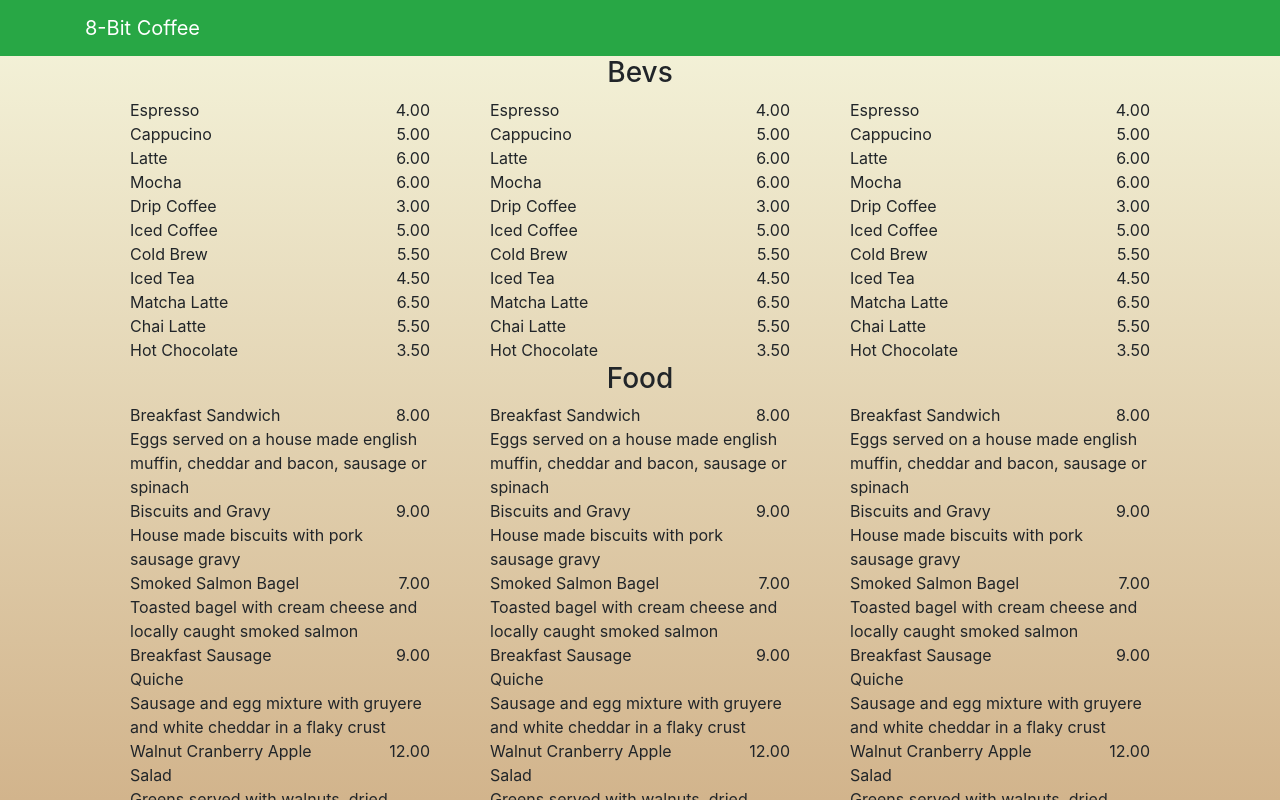
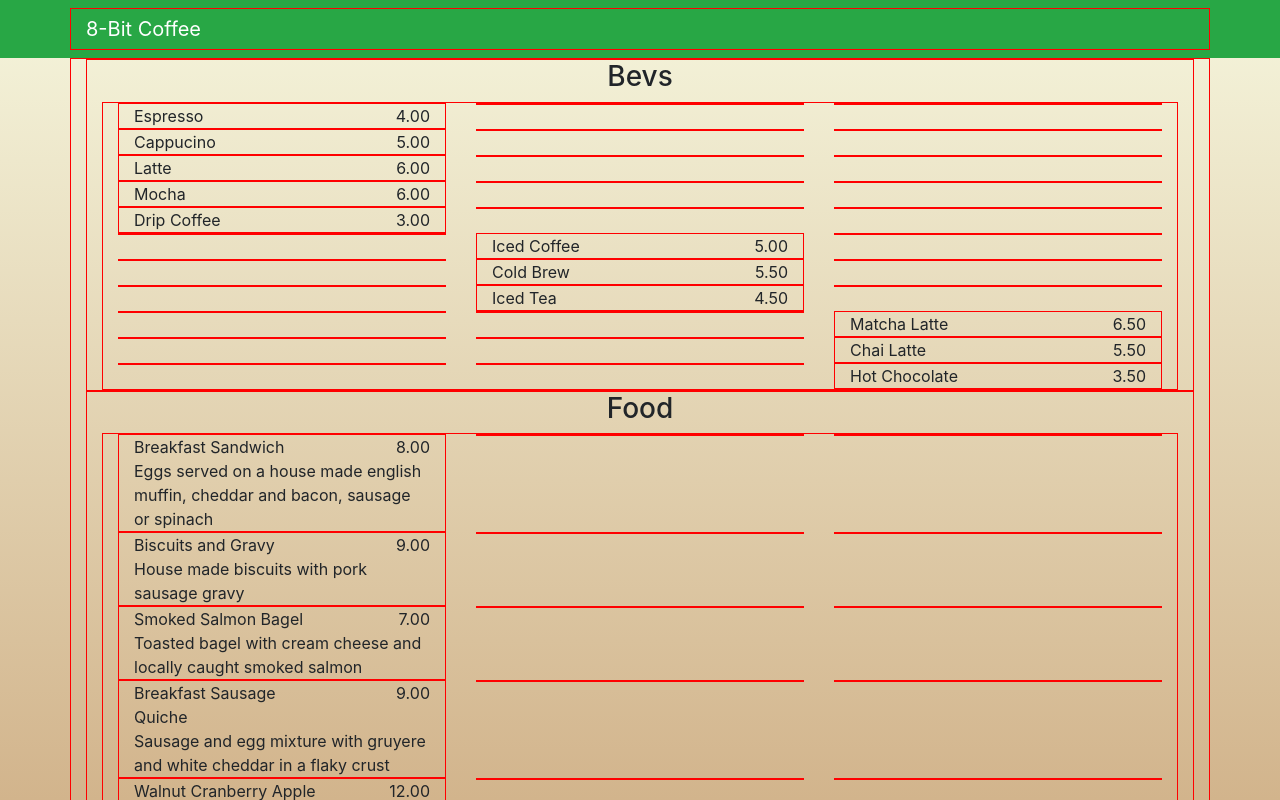
Before and after one commit to ddukelow/eightBitCoffee, a React (Create React App) app: page / in a window 1280 px wide. Shown: the top 800 px of the page. Built offline with nearby package versions, Linux system fonts and the light colour scheme.

Commit message:
menu is kind of working, but I need to restructure things

```diff
--- a/src/App.css
+++ b/src/App.css
@@ -47,6 +47,10 @@ body {
   }
 }
 
-/* .container {
+/* .row {
+  border: 1px solid green;
+} */
+
+.container {
   border: 1px solid red;
-} */
+}
--- a/src/components/MenuItem.js
+++ b/src/components/MenuItem.js
@@ -4,6 +4,7 @@ class MenuItem extends Component {
     constructor(props) {
         super(props);
     }
+
 
     menuSlot(items) {
         return(
@@ -19,6 +20,8 @@ class MenuItem extends Component {
                                             <div key={singleItem.id} className='row'>
                                                 <div className='col-md-4'>
                                                     <div className="container">
+                                                        {(singleItem.colTestIndex === "1") ?
+                                                            <div>
                                                                 <div className='row'>
                                                                     <div className='col-8 text-left'>
                                                                         {singleItem.title}
@@ -26,15 +29,21 @@ class MenuItem extends Component {
                                                                     <div className='col-4 text-right'>
                                                                         {singleItem.price}
                                                                     </div>
-                                                            <br />
+                                                                </div>
+                                                                <div className='row'>
                                                                     <div className='col-12 text-left'>
                                                                         {singleItem.description}
                                                                     </div>
                                                                 </div>
                                                             </div>
+                                                            :
+                                                            null}
+                                                    </div>
                                                 </div>
                                                 <div className='col-md-4'>
                                                     <div className="container">
+                                                    {(singleItem.colTestIndex === "2") ?
+                                                            <div>
                                                                 <div className='row'>
                                                                     <div className='col-8 text-left'>
                                                                         {singleItem.title}
@@ -42,25 +51,30 @@ class MenuItem extends Component {
                                                                     <div className='col-4 text-right'>
                                                                         {singleItem.price}
                                                                     </div>
-                                                            <br />
+                                                                </div>
+                                                                <div className='row'>
                                                                     <div className='col-12 text-left'>
                                                                         {singleItem.description}
                                                                     </div>
                                                                 </div>
+                                                            </div>
+                                                            :
+                                                            null}
                                                     </div>
                                                 </div>
                                                 <div className='col-md-4'>
                                                     <div className="container">
                                                         <div className='row'>
                                                             <div className='col-8 text-left'>
-                                                                {singleItem.title}
+                                                                {(singleItem.colTestIndex === "3") ? singleItem.title:null}
                                                             </div>
                                                             <div className='col-4 text-right'>
-                                                                {singleItem.price}
+                                                                {(singleItem.colTestIndex === "3") ? singleItem.price:null}
                                                             </div>
-                                                            <br />
+                                                        </div>
+                                                        <div className='row'>
                                                             <div className='col-12 text-left'>
-                                                                {singleItem.description}
+                                                                {(singleItem.colTestIndex === "3") ? singleItem.description:null}
                                                             </div>
                                                         </div>
                                                     </div>
--- a/src/shared/menu.js
+++ b/src/shared/menu.js
@@ -6,57 +6,68 @@ export const MENU = [
             {
                 id:0,
                 title: 'Espresso',
-                price: '4.00'
+                price: '4.00',
+                colTestIndex: "1"
             },
             {
                 id:1,
                 title: 'Cappucino',
-                price: '5.00'
+                price: '5.00',
+                colTestIndex: "1"
             },
             {
                 id:2,
                 title: 'Latte',
-                price: '6.00'
+                price: '6.00',
+                colTestIndex: "1"
             },
             {
                 id:3,
                 title: 'Mocha',
-                price: '6.00'
+                price: '6.00',
+                colTestIndex: "1"
             },
             {
                 id:4,
                 title: 'Drip Coffee',
-                price: '3.00'
+                price: '3.00',
+                colTestIndex: "1"
             },
             {
                 id:5,
                 title: 'Iced Coffee',
-                price: '5.00'
+                price: '5.00',
+                colTestIndex: "2"
             },
             {
                 id:6,
                 title: 'Cold Brew',
-                price: '5.50'
+                price: '5.50',
+                colTestIndex: "2"
             },
             {
                 id:7,
                 title: 'Iced Tea',
-                price: '4.50'
+                price: '4.50',
+                colTestIndex: "2"
             },
             {
                 id:8,
                 title: 'Matcha Latte',
-                price: '6.50'
+                price: '6.50',
+                colTestIndex: "3"
             },
             {
                 id:9,
                 title: 'Chai Latte',
-                price: '5.50'
+                price: '5.50',
+                colTestIndex: "3"
             },
             {
                 id:10,
                 title: 'Hot Chocolate',
-                price: '3.50'
+                price: '3.50',
+                colTestIndex: "3"
             }
         ]
     },
@@ -68,43 +79,50 @@ export const MENU = [
                 id:0,
                 title: 'Breakfast Sandwich',
                 price: '8.00',
-                description: 'Eggs served on a house made english muffin, cheddar and bacon, sausage or spinach'
+                description: 'Eggs served on a house made english muffin, cheddar and bacon, sausage or spinach',
+                colTestIndex: "1"
             },
             {
                 id:1,
                 title: 'Biscuits and Gravy',
                 price: '9.00',
-                description: 'House made biscuits with pork sausage gravy'
+                description: 'House made biscuits with pork sausage gravy',
+                colTestIndex: "1"
             },
             {
                 id:2,
                 title: 'Smoked Salmon Bagel',
                 price: '7.00',
-                description: 'Toasted bagel with cream cheese and locally caught smoked salmon'
+                description: 'Toasted bagel with cream cheese and locally caught smoked salmon',
+                colTestIndex: "1"
             },
             {
                 id:3,
                 title: 'Breakfast Sausage Quiche',
                 price: '9.00',
-                description: 'Sausage and egg mixture with gruyere and white cheddar in a flaky crust'
+                description: 'Sausage and egg mixture with gruyere and white cheddar in a flaky crust',
+                colTestIndex: "1"
             },
             {
                 id:4,
                 title: 'Walnut Cranberry Apple Salad',
                 price: '12.00',
-                description: 'Greens served with walnuts, dried cranberries, apples, goat cheese and a pear vinaigrette'
+                description: 'Greens served with walnuts, dried cranberries, apples, goat cheese and a pear vinaigrette',
+                colTestIndex: "1"
             },
             {
                 id:5,
                 title: 'Lemon Chicken Salad',
                 price: '12.00',
-                description: 'Chicken Breast, Spinach, Avocado, Mozzarella, Sunflower Seeds and Lemon Vinaigrette'
+                description: 'Chicken Breast, Spinach, Avocado, Mozzarella, Sunflower Seeds and Lemon Vinaigrette',
+                colTestIndex: "1"
             },
             {
                 id:6,
                 title: 'Avocado Toast',
                 price: '8.00',
-                description: 'Whole wheat multi-grain toast with smashed avocado, goat cheese, olive oil, salt and pepper'
+                description: 'Whole wheat multi-grain toast with smashed avocado, goat cheese, olive oil, salt and pepper',
+                colTestIndex: "1"
             }
         ]
     },
@@ -116,41 +134,49 @@ export const MENU = [
                 id:0,
                 title: 'Scone',
                 price: '2.25',
+                colTestIndex: "1"
             },
             {
                 id:1,
                 title: 'Blueberry Scone',
                 price: '2.25',
+                colTestIndex: "1"
             },
             {
                 id:2,
                 title: 'Blueberry Muffin',
                 price: '2.25',
+                colTestIndex: "1"
             },
             {
                 id:3,
                 title: 'Lemon Poppyseed Muffin',
                 price: '2.25',
+                colTestIndex: "1"
             },
             {
                 id:4,
                 title: 'Butter Croissant',
                 price: '2.25',
+                colTestIndex: "1"
             },
             {
                 id:5,
                 title: 'Bear Claw',
                 price: '2.50',
+                colTestIndex: "1"
             },
             {
                 id:6,
                 title: 'Cream Cheese Danish',
                 price: '2.50',
+                colTestIndex: "1"
             },
             {
                 id:7,
                 title: 'Banana Bread',
                 price: '2.50',
+                colTestIndex: "1"
             }
         ]
     }
```
Lines whose indentation alone changed are shown as unchanged.
